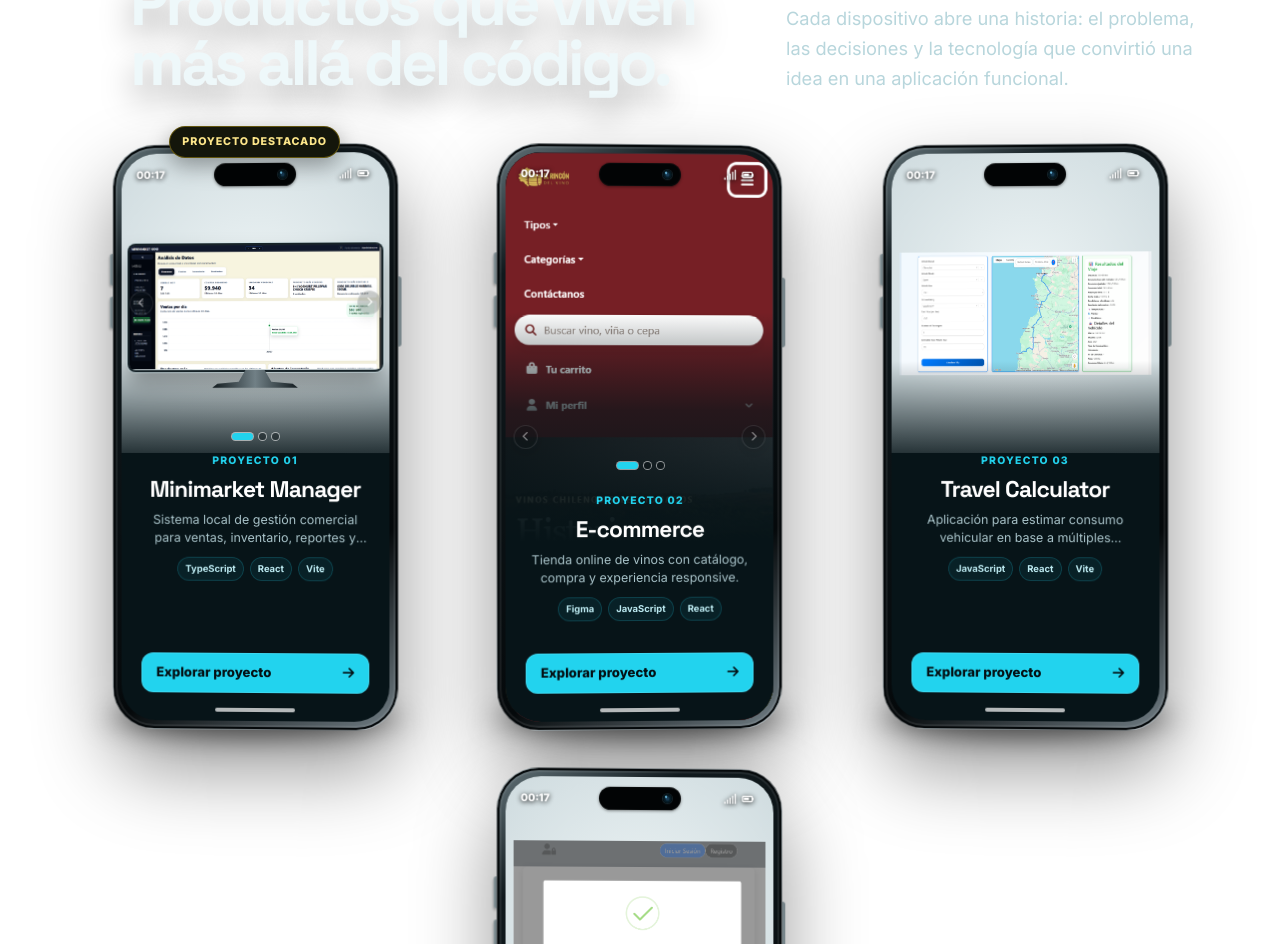
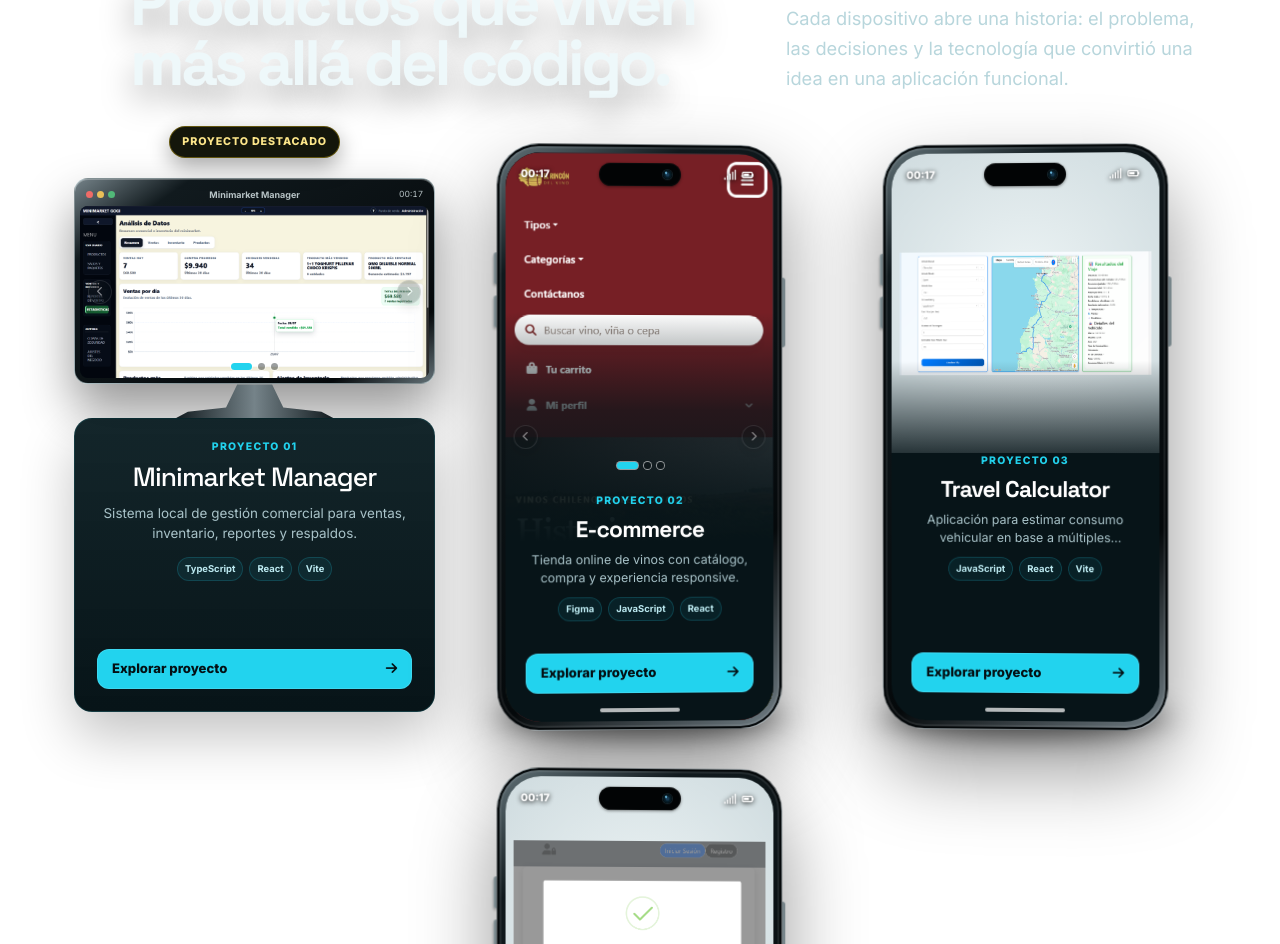
Before and after one commit to JorgeOteiza/JorgeOteiza.github.io, a React (Create React App) app: page / in a window 1280 px wide. Shown: the part 931-1875 px from the top of the page. Built offline with nearby package versions, Linux system fonts and the light colour scheme.

Commit message:
Fix E-commerce test expectation and add desktop project card layout with styles

```diff
--- a/src/components/Proyectos.jsx
+++ b/src/components/Proyectos.jsx
@@ -111,7 +111,7 @@ const minimarketPhoneMedia = [
   minimarketMedia[0],
   minimarketMedia[2],
   minimarketMedia[4],
-].map((item) => ({ ...item, cardFrame: "monitor" }));
+];
 
 const ecommercePhoneMedia = [
   {
@@ -164,14 +164,6 @@ const ecommerceMedia = [
   {
     src: "/projects/ecommerce/purchase-history.png",
     alt: "Historial de compras de El Rincón del Vino",
-  },
-  {
-    src: "/projects/ecommerce/profile.png",
-    alt: "Perfil y accesos rápidos del usuario en El Rincón del Vino",
-  },
-  {
-    src: "/projects/ecommerce/contact.png",
-    alt: "Formulario de contacto de El Rincón del Vino",
   },
   {
     src: "/projects/ecommerce/ipad-responsible-consumption.png",
@@ -239,6 +231,7 @@ const proyectos = [
       "sqlalchemy",
       "pytest",
     ],
+    cardDevice: "desktop",
     destacado: true,
   },
   {
@@ -727,9 +720,51 @@ const Proyectos = () => {
               proyecto.phoneMedia?.every((item) => item.device === "phone")
                 ? "phone-project-native"
                 : ""
-            }`}
+            } ${proyecto.cardDevice === "desktop" ? "desktop-project-card" : ""}`}
             key={proyecto.titulo}
           >
+            {proyecto.cardDevice === "desktop" ? (
+              <div className="desktop-card-stage">
+                {proyecto.destacado && (
+                  <span className="featured-label">Proyecto destacado</span>
+                )}
+                <div className="desktop-card-monitor">
+                  <div className="desktop-card-toolbar" aria-hidden="true">
+                    <span className="desktop-card-controls">
+                      <i></i><i></i><i></i>
+                    </span>
+                    <strong>{proyecto.titulo}</strong>
+                    <time>{currentDateTime.time}</time>
+                  </div>
+                  <PhoneMediaCarousel
+                    proyecto={proyecto}
+                    eager={projectIndex === 0}
+                  />
+                </div>
+                <div className="desktop-card-stand" aria-hidden="true"></div>
+                <div className="desktop-card-content">
+                  <div className="phone-project-number">
+                    Proyecto {String(projectIndex + 1).padStart(2, "0")}
+                  </div>
+                  <h3>{proyecto.titulo}</h3>
+                  <p>{proyecto.resumen}</p>
+                  <div className="phone-tags" aria-label="Tecnologías principales">
+                    {proyecto.tecnologias.slice(0, 3).map((tecnologia) => (
+                      <span key={tecnologia}>{iconos[tecnologia].alt}</span>
+                    ))}
+                  </div>
+                  <button
+                    type="button"
+                    className="phone-open-project"
+                    onClick={() => abrirDetalle(proyecto)}
+                    aria-label={`Ver caso completo de ${proyecto.titulo}`}
+                  >
+                    Explorar proyecto
+                    <i className="fa-solid fa-arrow-right" aria-hidden="true"></i>
+                  </button>
+                </div>
+              </div>
+            ) : (
             <div className="phone-stage">
               {proyecto.destacado && (
                 <span className="featured-label">Proyecto destacado</span>
@@ -785,6 +820,7 @@ const Proyectos = () => {
                 </div>
               </div>
             </div>
+            )}
           </article>
         ))}
       </div>
--- a/src/styles/Proyectos.css
+++ b/src/styles/Proyectos.css
@@ -1192,6 +1192,127 @@ body.modal-open {
   top: 108px;
 }
 
+.desktop-card-stage {
+  position: relative;
+  display: flex;
+  width: 100%;
+  max-width: 430px;
+  min-height: 568px;
+  flex-direction: column;
+  align-items: center;
+  margin-inline: auto;
+  padding-top: 34px;
+}
+
+.desktop-card-monitor {
+  width: 100%;
+  overflow: hidden;
+  border: 1px solid rgba(215, 234, 238, 0.58);
+  border-radius: 14px;
+  padding: 5px;
+  background: linear-gradient(145deg, #748288, #111a1e 18%, #05090b 84%, #647278);
+  box-shadow:
+    0 26px 50px rgba(0, 0, 0, 0.42),
+    inset 0 1px 0 rgba(255, 255, 255, 0.26);
+}
+
+.desktop-card-toolbar {
+  display: grid;
+  grid-template-columns: 1fr auto 1fr;
+  align-items: center;
+  height: 22px;
+  padding: 0 6px;
+  color: rgba(229, 242, 245, 0.78);
+  font-size: 0.53rem;
+}
+
+.desktop-card-toolbar strong {
+  font-size: 0.56rem;
+  font-weight: 700;
+}
+
+.desktop-card-toolbar time {
+  justify-self: end;
+  font-variant-numeric: tabular-nums;
+}
+
+.desktop-card-controls {
+  display: flex;
+  gap: 4px;
+}
+
+.desktop-card-controls i {
+  width: 7px;
+  height: 7px;
+  border-radius: 50%;
+  background: #ef6b67;
+}
+
+.desktop-card-controls i:nth-child(2) {
+  background: #eabf58;
+}
+
+.desktop-card-controls i:last-child {
+  background: #51b878;
+}
+
+.desktop-card-monitor .phone-media {
+  height: auto;
+  aspect-ratio: 2.02 / 1;
+  border-radius: 8px;
+  background: #071216;
+}
+
+.desktop-card-monitor .phone-media::after {
+  display: none;
+}
+
+.desktop-card-monitor .phone-media > img {
+  padding: 0;
+  object-fit: contain;
+}
+
+.desktop-card-monitor .phone-gallery-dots {
+  bottom: 8px;
+}
+
+.desktop-card-stand {
+  width: 44%;
+  height: 34px;
+  background: linear-gradient(90deg, #111a1e, #758389 50%, #111a1e);
+  clip-path: polygon(39% 0, 61% 0, 68% 68%, 92% 80%, 100% 100%, 0 100%, 8% 80%, 32% 68%);
+  filter: drop-shadow(0 7px 6px rgba(0, 0, 0, 0.38));
+}
+
+.desktop-card-content {
+  display: flex;
+  width: 100%;
+  min-height: 268px;
+  flex: 1;
+  flex-direction: column;
+  border: 1px solid rgba(34, 211, 238, 0.12);
+  border-radius: 18px;
+  padding: 20px 22px 22px;
+  color: #eef8fa;
+  background: linear-gradient(180deg, rgba(10, 29, 34, 0.96), #071418);
+  box-shadow: 0 24px 54px rgba(0, 0, 0, 0.24);
+}
+
+.desktop-card-content h3 {
+  margin: 0;
+  color: #fff;
+  font-family: var(--font-heading);
+  font-size: 1.65rem;
+  letter-spacing: -0.035em;
+}
+
+.desktop-card-content > p {
+  margin: 9px 0 14px;
+  color: #a9c3c9;
+  font-size: 0.84rem;
+  line-height: 1.5;
+}
+
 /* Las capturas responsive conservan el dispositivo que representan dentro
    del detalle, en lugar de quedar flotando dentro de un monitor panorámico. */
 .project-monitor.project-preview-tablet,
```
Also changed, not shown: 1 other file (tests, documents, lock files or other folders).
